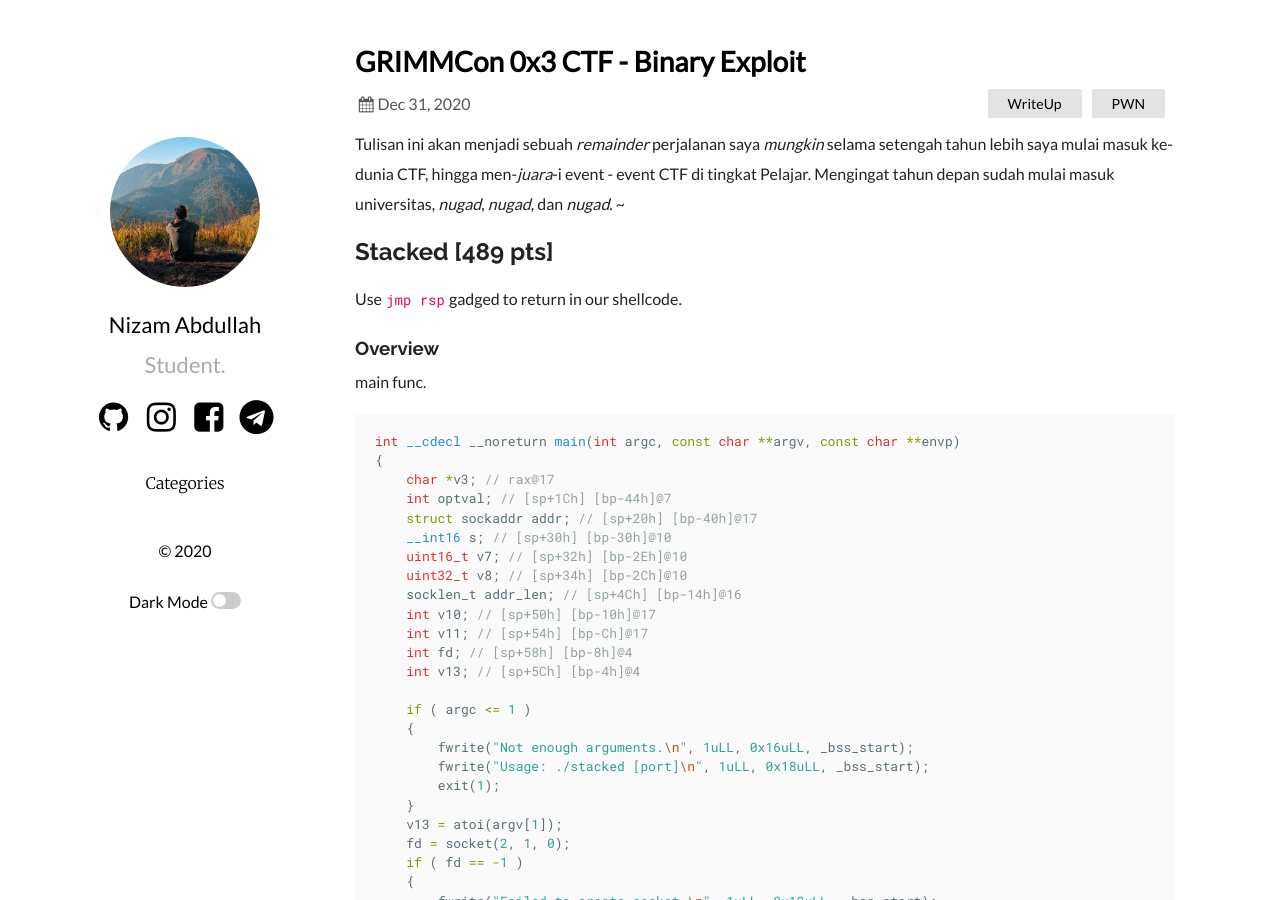
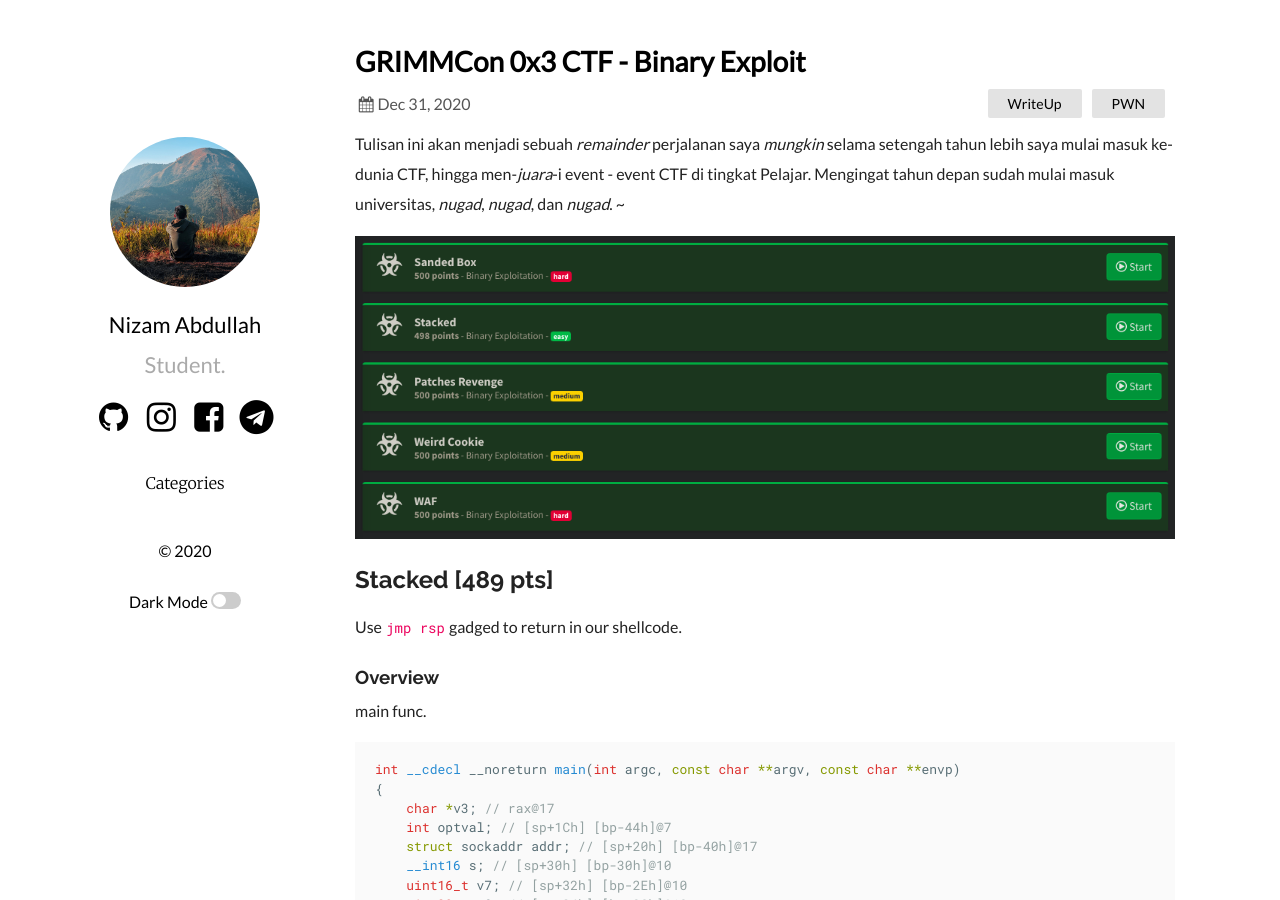
Before and after one commit to abdullahnz/abdullahnz.github.io, a Jekyll site: the page built from _posts/2020-12-31-writeup-grimmcon-0x3-ctf.md, in a window 1280 px wide and 900 px high. Built offline with Jekyll 4.4.1, drawn with Linux system fonts in a browser that asks for light colours; comment, search, counter and statistics services are not loaded.

Commit message:
Adding all files

```diff
--- a/_posts/2020-12-31-writeup-grimmcon-0x3-ctf.md
+++ b/_posts/2020-12-31-writeup-grimmcon-0x3-ctf.md
@@ -9,7 +9,7 @@
 
 Tulisan ini akan menjadi sebuah *remainder* perjalanan saya *mungkin* selama setengah tahun lebih saya mulai masuk ke-dunia CTF, hingga men-*juara*-i event - event CTF di tingkat Pelajar. Mengingat tahun depan sudah mulai masuk universitas, *nugad*, *nugad*, dan *nugad*. ~
 
-<!-- ![Banner Intro](https://raw.githubusercontent.com/abdullahnz/abdullahnz.github.io/master/_posts/images/grimmcon/intro.png) -->
+![Banner Intro](https://raw.githubusercontent.com/abdullahnz/abdullahnz.github.io/master/_posts/images/grimmcon/intro.png)
 
 ## Stacked [489 pts]
 
```
